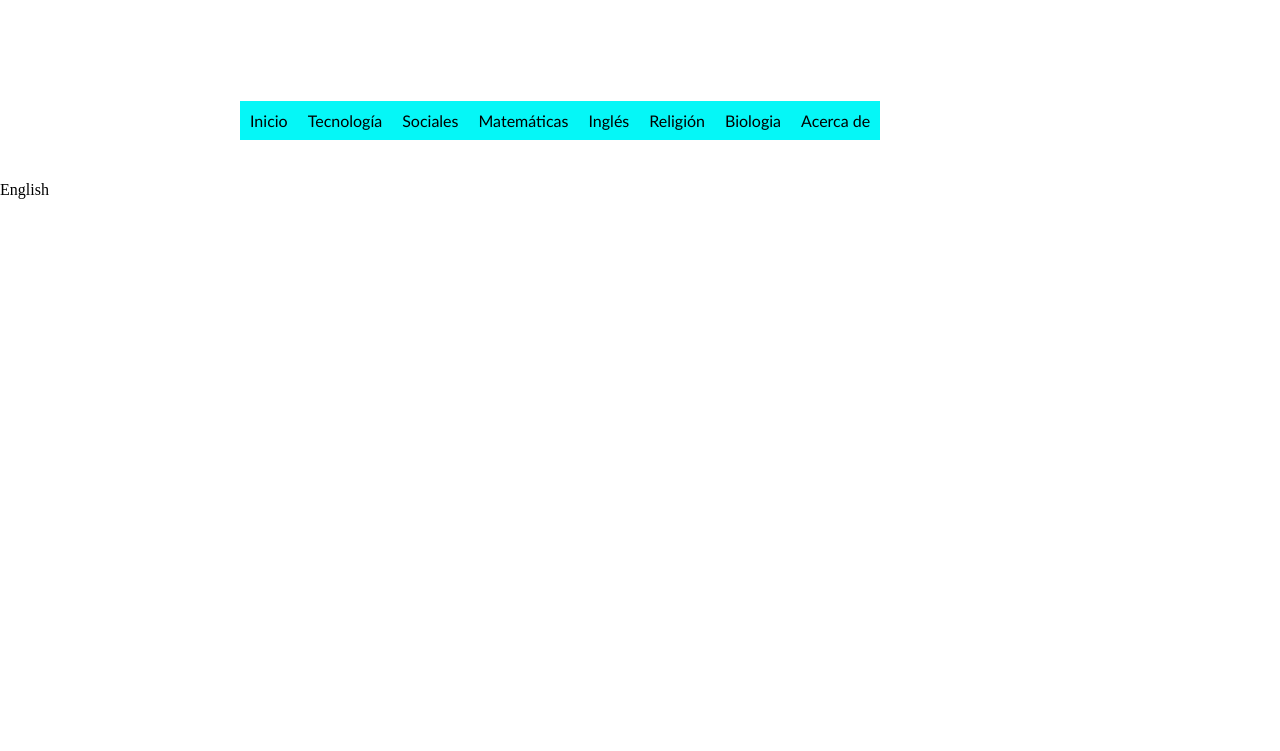
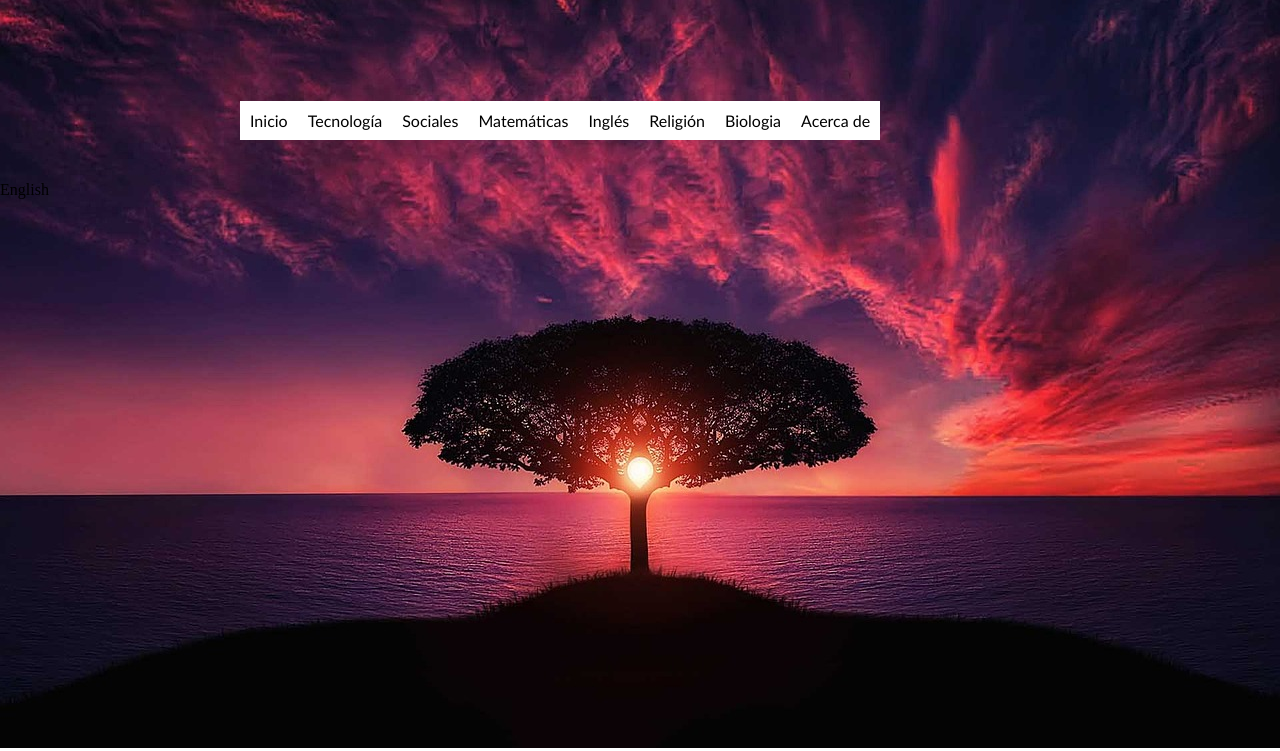
Before and after one commit to vargas202350/IDEM-8-3, a plain HTML site: page index.html in a window 1280 px wide. Shown: the part 49-800 px from the top of the page. Drawn offline with Linux system fonts and the light colour scheme.

Commit message:
ACTUALIZACIÓN DOS 31 DE MAYO

```diff
--- a/botones.css
+++ b/botones.css
@@ -6,7 +6,7 @@ ul, ol{
     list-style: none;
 }
 .botones li a{
-    background-color: rgb(5, 247, 247);
+    background-color: rgb(255, 255, 255);
     color: rgb(0, 0, 0);
     text-decoration: none;
     padding: 10px 10px;
```
Also changed, not shown: fondo.jpg (added).
